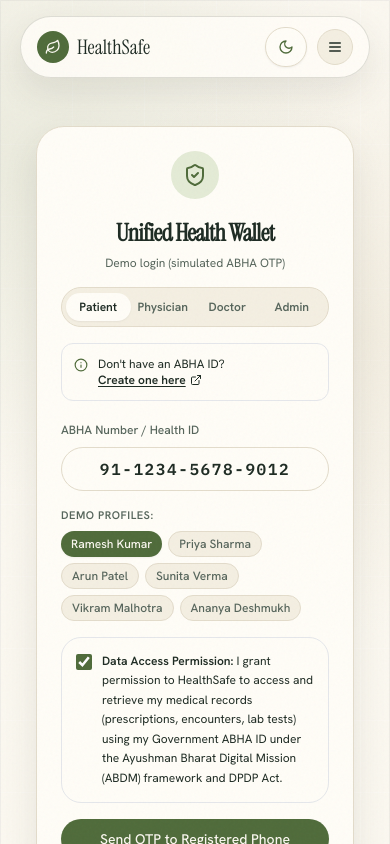
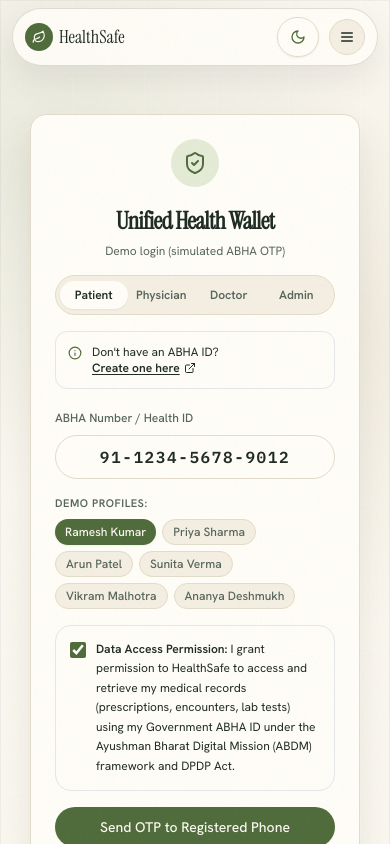
Before and after one commit to ArunodayGupta/Bits_And_Bytes, a React (Vite) app in the folder frontend/: page /login in a window 390 px wide. Shown: the top 844 px of the page. Built offline with nearby package versions, Linux system fonts and the light colour scheme; no server answers.

Commit message:
responsive UI added

```diff
--- a/frontend/src/App.tsx
+++ b/frontend/src/App.tsx
@@ -38,7 +38,7 @@
               <Navbar />
 
               {/* Main Application Content */}
-              <main className="flex-1 mx-auto w-full max-w-[1640px] px-5 pt-6 sm:px-8 lg:px-12">
+              <main className="flex-1 mx-auto w-full max-w-[1640px] px-3.5 pt-4 sm:pt-6 sm:px-8 lg:px-12">
                 <Routes>
                   {/* Landing page at root / (redirects if authenticated) */}
                   <Route path="/" element={<LandingPage />} />
--- a/frontend/src/components/Navbar.tsx
+++ b/frontend/src/components/Navbar.tsx
@@ -26,26 +26,26 @@
       : '/patient';
 
   return (
-    <header className="sticky top-4 z-40 mx-auto w-full max-w-[1640px] px-5 sm:px-8 lg:px-12">
+    <header className="sticky top-2 sm:top-4 z-40 mx-auto w-full max-w-[1640px] px-3 sm:px-8 lg:px-12">
       <nav
         aria-label="Main Navigation"
-        className="glass-card flex items-center justify-between rounded-full border border-hairline px-4 py-2.5 shadow-elevated transition-all"
+        className="glass-card flex items-center justify-between rounded-full border border-hairline px-3 sm:px-4 py-2 sm:py-2.5 shadow-elevated transition-all"
       >
         {/* Left: Brand Logo & User Role Identity */}
-        <div className="flex items-center gap-3">
+        <div className="flex items-center gap-2 sm:gap-3">
           {/* Brand Logo - links to role dashboard when logged in, or root when guest */}
           <Link
             to={isAuthenticated ? dashboardRoute : '/'}
-            className="flex items-center gap-2 font-serif text-xl text-ink hover:opacity-95 transition-opacity"
+            className="flex items-center gap-1.5 sm:gap-2 font-serif text-lg sm:text-xl text-ink hover:opacity-95 transition-opacity shrink-0"
           >
-            <span className="flex h-8 w-8 items-center justify-center rounded-full bg-moss-600 text-paper">
-              <Leaf className="h-4 w-4" />
+            <span className="flex h-7 w-7 sm:h-8 sm:w-8 items-center justify-center rounded-full bg-moss-600 text-paper">
+              <Leaf className="h-3.5 w-3.5 sm:h-4 sm:w-4" />
             </span>
             <span>HealthSafe</span>
           </Link>
 
           {isAuthenticated && (
-            <div className="flex items-center gap-2.5">
+            <div className="hidden sm:flex items-center gap-2.5">
               {/* Only Patient role sees PatientCard */}
               {role === 'patient' && (
                 <NavLink to="/patient" className="hover:opacity-90 transition-opacity">
@@ -185,10 +185,12 @@
                   logout();
                   navigate('/login');
                 }}
-                className="flex items-center gap-1.5 rounded-full border border-destructive/30 bg-destructive/10 text-destructive hover:bg-destructive/20 px-3.5 py-1.5 text-xs font-semibold transition-colors shadow-sm"
+                className="flex items-center gap-1.5 rounded-full border border-destructive/30 bg-destructive/10 text-destructive hover:bg-destructive/20 px-2.5 sm:px-3.5 py-1.5 text-xs font-semibold transition-colors shadow-sm"
+                title="Logout from HealthSafe"
+                aria-label="Logout"
               >
                 <LogOut className="h-3.5 w-3.5" />
-                <span>Logout</span>
+                <span className="hidden sm:inline">Logout</span>
               </button>
             </div>
           ) : (
--- a/frontend/src/index.css
+++ b/frontend/src/index.css
@@ -286,3 +286,52 @@
     scroll-behavior: auto !important;
   }
 }
+
+/* ==========================================================================
+   Mobile Responsiveness & Viewport Optimization
+   ========================================================================== */
+
+/* Prevent accidental horizontal overflow on mobile viewports */
+html,
+body {
+  overflow-x: hidden;
+  max-width: 100vw;
+}
+
+@media (max-width: 640px) {
+  /* Prevent iOS automatic zoom on focus while retaining readability */
+  input[type="text"],
+  input[type="email"],
+  input[type="password"],
+  input[type="search"],
+  input[type="number"],
+  input[type="tel"],
+  input[type="date"],
+  select,
+  textarea {
+    font-size: 16px !important;
+  }
+
+  /* Compact radius for mobile screens to maximize content space */
+  .rounded-28 {
+    border-radius: 20px !important;
+  }
+  .rounded-24 {
+    border-radius: 18px !important;
+  }
+  .rounded-20 {
+    border-radius: 16px !important;
+  }
+
+  /* Smooth horizontal scrolling containers on touch devices */
+  .overflow-x-auto {
+    -webkit-overflow-scrolling: touch;
+    scrollbar-width: thin;
+  }
+
+  /* Dynamic padding on mobile app shells */
+  .app-shell {
+    padding-left: 0;
+    padding-right: 0;
+  }
+}
--- a/frontend/src/pages/DoctorView.tsx
+++ b/frontend/src/pages/DoctorView.tsx
@@ -309,7 +309,7 @@
               NMC Verified · {medicalRegNumber || 'MCI-2018-98421'}
             </span>
           </div>
-          <h1 className="font-serif text-3xl sm:text-4xl text-ink font-bold">
+          <h1 className="font-serif text-2xl sm:text-4xl text-ink font-bold">
             Electronic Prescriptions & Patient History
           </h1>
           <p className="text-sm text-ink-soft mt-1 max-w-2xl">
@@ -318,7 +318,7 @@
         </div>
 
         {/* Tab Toggle */}
-        <div className="flex items-center rounded-full bg-paper-2 p-1 border border-hairline shrink-0">
+        <div className="flex items-center rounded-full bg-paper-2 p-1 border border-hairline shrink-0 w-full sm:w-auto justify-between sm:justify-start">
           <button
             type="button"
             onClick={() => setActiveTab('create')}
--- a/frontend/src/pages/PatientView.tsx
+++ b/frontend/src/pages/PatientView.tsx
@@ -64,7 +64,7 @@
               </span>
               <span className="text-[10px] text-moss-600 font-mono">Speakable Rx-ID</span>
             </div>
-            <p className="font-mono text-xl sm:text-2xl font-bold text-ink tracking-wider mt-1">{code}</p>
+            <p className="font-mono text-lg sm:text-2xl font-bold text-ink tracking-wider mt-1 break-all sm:break-normal">{code}</p>
           </div>
           <button
             type="button"
@@ -90,7 +90,7 @@
               </span>
               <span className="text-[10px] text-ink-soft font-mono">Verified ABDM ID</span>
             </div>
-            <p className="font-mono text-xl sm:text-2xl font-bold text-ink tracking-wider mt-1">{displayAbha}</p>
+            <p className="font-mono text-lg sm:text-2xl font-bold text-ink tracking-wider mt-1 break-all sm:break-normal">{displayAbha}</p>
           </div>
           <button
             type="button"
@@ -182,7 +182,7 @@
       {!abhaId && <PatientSwitcher />}
 
       {/* Hero Header */}
-      <section className="patient-hero relative overflow-hidden rounded-28 border border-hairline bg-gradient-to-br from-[#E4EBD6]/60 via-[#F4EFE2] to-[#ECE9DF]/70 dark:from-[#17241B] dark:via-[#1B291F] dark:to-[#141E17] dark:border-white/10 p-6 sm:p-10 md:p-12 shadow-soft">
+      <section className="patient-hero relative overflow-hidden rounded-28 border border-hairline bg-gradient-to-br from-[#E4EBD6]/60 via-[#F4EFE2] to-[#ECE9DF]/70 dark:from-[#17241B] dark:via-[#1B291F] dark:to-[#141E17] dark:border-white/10 p-5 sm:p-10 md:p-12 shadow-soft">
         <div className="pointer-events-none absolute -right-20 -top-20 h-72 w-72 rounded-full bg-moss-500/15 dark:bg-moss-500/10 blur-3xl" />
         <div className="pointer-events-none absolute -left-20 -bottom-20 h-72 w-72 rounded-full bg-teal-700/10 dark:bg-teal-700/15 blur-3xl" />
 
--- a/frontend/src/pages/PhysicianView.tsx
+++ b/frontend/src/pages/PhysicianView.tsx
@@ -325,7 +325,7 @@
               PMBJP Licensed · {medicalRegNumber || 'PMBJP-KEN-0428'}
             </span>
           </div>
-          <h1 className="font-serif text-3xl sm:text-4xl text-ink font-bold">
+          <h1 className="font-serif text-2xl sm:text-4xl text-ink font-bold">
             Medicine Dispensing & Generic Substitution
           </h1>
           <p className="text-sm text-ink-soft mt-1 max-w-2xl">
@@ -335,7 +335,7 @@
       </div>
 
       {/* Lookup Bar */}
-      <Card className="rounded-24 border border-hairline bg-card p-6 shadow-soft">
+      <Card className="rounded-24 border border-hairline bg-card p-4 sm:p-6 shadow-soft">
         <form onSubmit={handleSearch} className="flex flex-col sm:flex-row gap-3">
           <div className="relative flex-1">
             <Search className="absolute left-3.5 top-1/2 -translate-y-1/2 h-4 w-4 text-ink-soft" />
@@ -458,16 +458,16 @@
 
           {/* Prescribed Medications & Jan Aushadhi Substitutes Table */}
           <Card className="rounded-24 border border-hairline bg-card shadow-soft overflow-hidden">
-            <CardHeader className="border-b border-hairline py-4 px-6 flex flex-row items-center justify-between">
+            <CardHeader className="border-b border-hairline py-4 px-4 sm:px-6 flex flex-col sm:flex-row items-start sm:items-center justify-between gap-3">
               <div>
                 <CardTitle className="font-serif text-xl">Medicine Substitution & Dispensing Map</CardTitle>
                 <CardDescription className="text-xs">
                   Active prescription: <span className="font-mono font-semibold text-ink">{savingsData.rx_id}</span>
                 </CardDescription>
               </div>
-              <div className="flex items-center gap-2">
+              <div className="flex items-center gap-2 self-stretch sm:self-auto justify-between sm:justify-end">
                 {dispensed && (
-                  <span className="hidden sm:inline-flex items-center gap-1 text-[11px] font-mono text-emerald-600 dark:text-emerald-400 bg-emerald-500/10 px-2.5 py-1 rounded-full border border-emerald-500/20">
+                  <span className="inline-flex items-center gap-1 text-[11px] font-mono text-emerald-600 dark:text-emerald-400 bg-emerald-500/10 px-2.5 py-1 rounded-full border border-emerald-500/20">
                     <CheckCircle2 className="h-3 w-3" />
                     Saved in DB
                   </span>
@@ -506,7 +506,7 @@
                 {savingsData.medications.map((m, idx) => (
                   <div
                     key={idx}
-                    className="p-5 sm:p-6 flex flex-col md:flex-row md:items-center justify-between gap-4 hover:bg-paper-2/40 transition-colors"
+                    className="p-4 sm:p-6 flex flex-col md:flex-row md:items-center justify-between gap-4 hover:bg-paper-2/40 transition-colors"
                   >
                     {/* Left: Medicine Comparison */}
                     <div className="space-y-1.5 flex-1">
@@ -534,7 +534,7 @@
                     </div>
 
                     {/* Right: Price & Savings Card */}
-                    <div className="flex items-center gap-6 border-t md:border-t-0 border-hairline pt-3 md:pt-0">
+                    <div className="flex items-center justify-between md:justify-end gap-3 sm:gap-6 border-t md:border-t-0 border-hairline pt-3 md:pt-0 w-full md:w-auto">
                       <div className="text-right">
                         <span className="text-[10px] uppercase tracking-wider text-ink-soft block">
                           Cost Comparison
```
Also changed, not shown: 1 other file (tests, documents, lock files or other folders).
